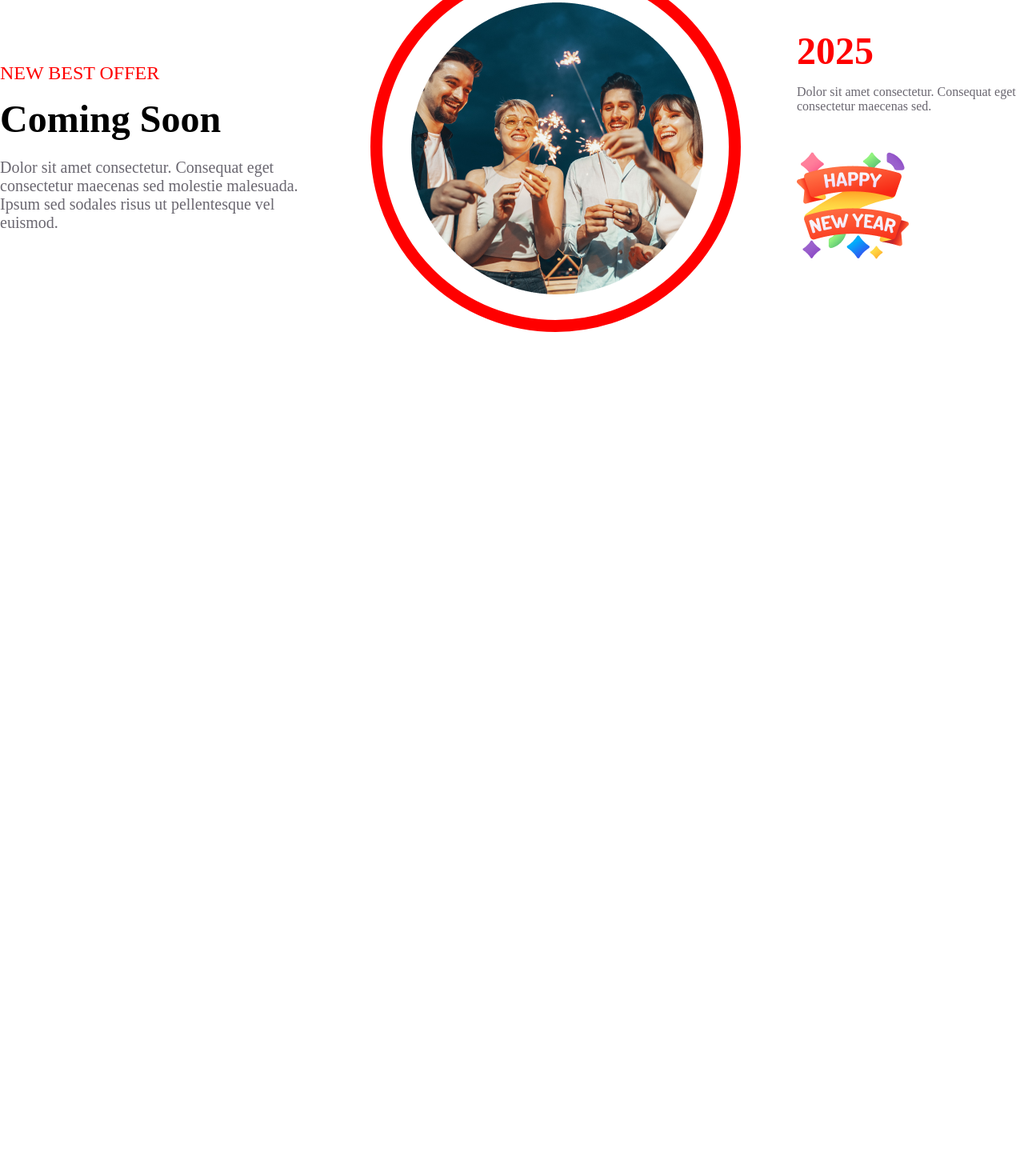
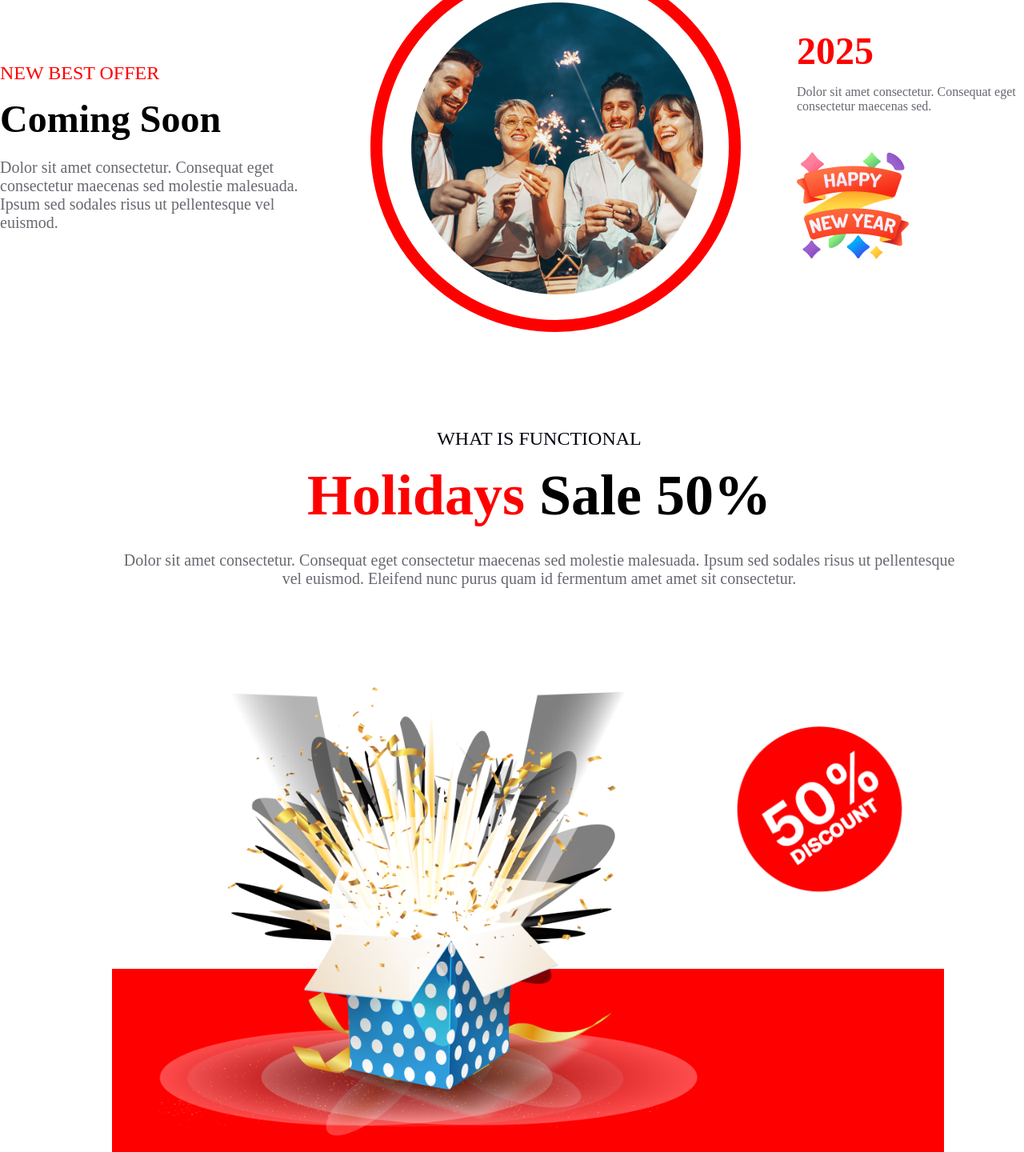
Before and after one commit to nasimhossain4764/new-year-offer, a plain HTML site: page index.html in a window 1280 px wide. Shown: the part 2961-4401 px from the top of the page at 80% size. Before the commit the page ends 3376 px from the top, so only its background shows below. Drawn offline with Linux system fonts and the light colour scheme.

Commit message:
Holiday Sale Section done

```diff
--- a/index.html
+++ b/index.html
@@ -18,6 +18,8 @@
 
   </section>
 
+
+
   <!-- 65% OFF -->
   <section class="container">
     <h1 class="discount-heading">65% OFF</h1>
@@ -31,6 +33,8 @@
       </div>
     </div>
   </section>
+
+
 
   <!-- Midnight Party Section -->
   <section class="midnight-party">
@@ -46,6 +50,8 @@
     </div>
   </section>
 
+
+
   <!-- Venue Section -->
   <section class="venue">
     <div class="venue-container">
@@ -55,6 +61,8 @@
       <button class="primary-btn">Join Now</button>
     </div>
   </section>
+
+
 
   <!-- New Offer Section -->
   <section class="best-offer">
@@ -86,6 +94,35 @@
     </div>
   </section>
 
+
+
+
+  <!-- Holiday Sale Section -->
+  <section class="holiday-sale">
+    <!-- Text part -->
+    <div class="holiday-text">
+      <h3 class="functional-title">WHAT IS FUNCTIONAL</h3>
+      <h1 class="holiday-title"><span class="holiday-title-color">Holidays</span> Sale 50%</h1>
+      <p class="holiday-para">Dolor sit amet consectetur. Consequat eget consectetur maecenas sed
+        molestie malesuada. Ipsum sed sodales risus ut pellentesque vel euismod. Eleifend nunc purus quam id fermentum
+        amet amet sit consectetur.</p>
+
+    </div>
+
+    <!-- Image part -->
+    <div class="holiday-image">
+      <div>
+        <img src="./images/Group 75.png" alt="" class="img-1">
+      </div>
+
+
+      <div>
+        <img src="./images/Group 44.png" alt="" class="img-2">
+      </div>
+
+    </div>
+  </section>
+
 </body>
 
 </html>
--- a/styles/style.css
+++ b/styles/style.css
@@ -237,3 +237,64 @@
   margin-bottom: 45px;
   color: #07021199;
 }
+
+
+
+/* Holiday Sale Section Style */
+.holiday-sale {
+  width: 1320px;
+  height: 986px;
+  text-align: center;
+  margin: 0 auto;
+  padding: 120px 140px;
+}
+
+.holiday-text {
+  text-align: center;
+  width: 1068px;
+  height: 260px;
+}
+
+.functional-title {
+  font-size: 24px;
+  font-weight: 500;
+  color: #070211;
+  margin-bottom: 16px;
+}
+
+.holiday-title-color {
+  color: #FF0000;
+}
+
+.holiday-title {
+  font-size: 72px;
+  font-weight: 900;
+
+}
+
+.holiday-para {
+  font-size: 20px;
+  font-weight: 500;
+  color: #07021199;
+  margin-top: 28px;
+}
+
+.holiday-image {
+  margin-top: 64px;
+  background-image: url(../images/Rectangle\ 2.png);
+  background-repeat: no-repeat;
+  background-position: bottom;
+  display: flex;
+
+}
+
+.img-1 {
+  width: 674px;
+  height: 577px;
+  margin-left: 58px;
+}
+
+.img-2 {
+  width: 305px;
+  height: 305px;
+}
```
